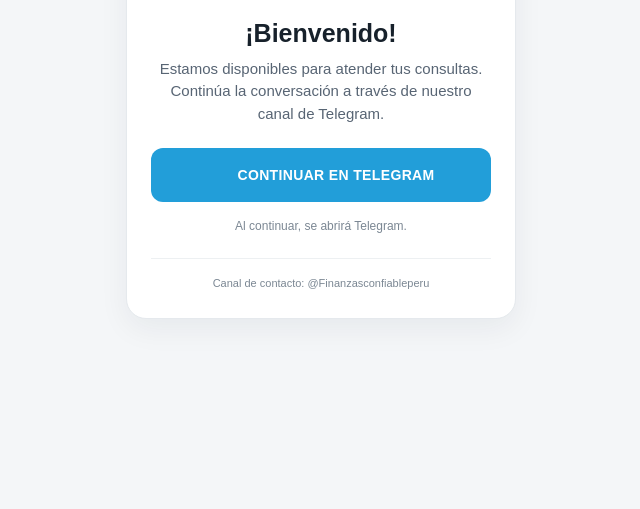
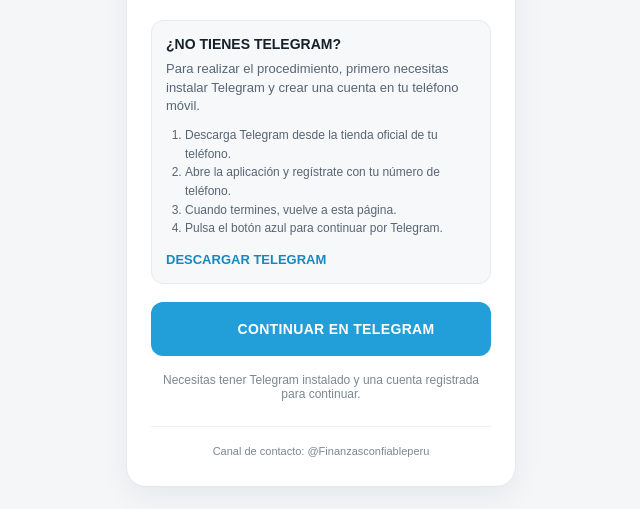
Before and after one commit to creditoperu/finanzas-peru-contact, a plain HTML site: page index.html in a window 1280 px wide. Shown: the part 330-839 px from the top of the page, without its empty margins (319-959 px from the left). Before the commit the page ends 800 px from the top, so only its background shows below. Drawn offline with Linux system fonts and the light colour scheme.

Commit message:
Add files via upload

```diff
--- a/index.html
+++ b/index.html
@@ -38,6 +38,12 @@
       transition: background .15s ease;
     }
     .telegram:active { background: #1688bf; }
+    .setup { margin: 0 0 18px; padding: 15px 14px; text-align: left; background: #f6f8fa; border: 1px solid #e7ebef; border-radius: 12px; }
+    .setup h3 { margin: 0 0 8px; font-size: 14px; color: #17212b; }
+    .setup p { margin: 0 0 10px; font-size: 13px; line-height: 1.45; }
+    .steps { margin: 0 0 12px; padding-left: 19px; color: #586574; font-size: 12px; line-height: 1.55; }
+    .download { display: inline-block; color: #1688bf; font-size: 13px; font-weight: 700; text-decoration: none; }
+    .download:focus, .telegram:focus { outline: 3px solid #9bd8f2; outline-offset: 3px; }
     .telegram svg { width: 20px; height: 20px; fill: currentColor; }
     .note { margin: 17px 0 0; font-size: 12px; color: #7b8793; }
     .footer { margin-top: 25px; padding-top: 17px; border-top: 1px solid #edf0f2; color: #7b8793; font-size: 11px; line-height: 1.45; }
@@ -50,11 +56,22 @@
     <div class="eyebrow">ATENCIÓN AL CLIENTE</div>
     <h2>¡Bienvenido!</h2>
     <p>Estamos disponibles para atender tus consultas. Continúa la conversación a través de nuestro canal de Telegram.</p>
+    <section class="setup" aria-labelledby="telegram-help">
+      <h3 id="telegram-help">¿NO TIENES TELEGRAM?</h3>
+      <p>Para realizar el procedimiento, primero necesitas instalar Telegram y crear una cuenta en tu teléfono móvil.</p>
+      <ol class="steps">
+        <li>Descarga Telegram desde la tienda oficial de tu teléfono.</li>
+        <li>Abre la aplicación y regístrate con tu número de teléfono.</li>
+        <li>Cuando termines, vuelve a esta página.</li>
+        <li>Pulsa el botón azul para continuar por Telegram.</li>
+      </ol>
+      <a class="download" href="https://telegram.org/apps" target="_blank" rel="noopener noreferrer">DESCARGAR TELEGRAM</a>
+    </section>
     <a class="telegram" href="https://t.me/Finanzasconfiableperu" target="_blank" rel="noopener noreferrer">
       <svg viewBox="0 0 24 24" aria-hidden="true"><path d="M21.7 4.3 18.5 19c-.2 1- .8 1.2-1.6.8l-4.5-3.3-2.2 2.1c-.2.2-.4.4-.8.4l.3-4.6 8.4-7.6c.4-.3-.1-.5-.6-.2L7.1 13.2l-4.4-1.4c-1-.3-1-1 .2-1.5L20 3.8c.9-.3 1.9.2 1.7.5Z"/></svg>
       CONTINUAR EN TELEGRAM
     </a>
-    <div class="note">Al continuar, se abrirá Telegram.</div>
+    <div class="note">Necesitas tener Telegram instalado y una cuenta registrada para continuar.</div>
     <div class="footer">Canal de contacto: @Finanzasconfiableperu</div>
   </main>
 </body>
```
